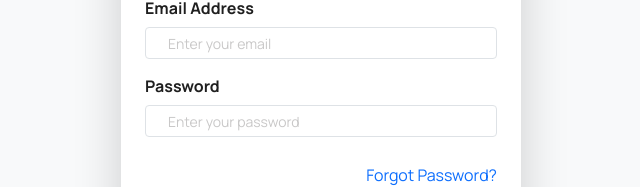
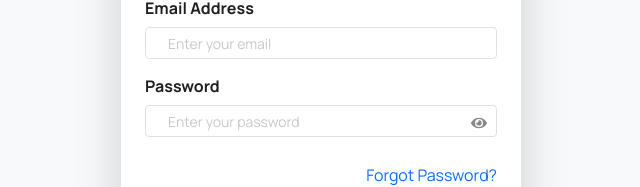
Before and after one commit to Prateek2392001/TeacherAdminPanel, a React (Vite) app: page /signin in a window 1280 px wide. Shown: the part 298-485 px from the top of the page, without its empty margins (319-959 px from the left). Built offline with nearby package versions, Linux system fonts and the light colour scheme.

Commit message:
fix error

```diff
--- a/src/components/SignIn/SignIn.jsx
+++ b/src/components/SignIn/SignIn.jsx
@@ -3,6 +3,8 @@ import { Link, useNavigate } from "react-router-dom";
 import "bootstrap/dist/css/bootstrap.min.css";
 import axios from "axios";
 import Cookies from "js-cookie";
+import { FaEye, FaEyeSlash } from "react-icons/fa";
+import { api } from "../api";
 
 const SignIn = () => {
   const navigate = useNavigate();
@@ -12,6 +14,7 @@ const SignIn = () => {
   });
   const [loading, setLoading] = useState(false);
   const [error, setError] = useState("");
+  const [showPassword, setShowPassword] = useState(false);
   // const [courses, setCourses] = useState([]); // To store course data
 
   // Handle input change
@@ -29,13 +32,10 @@ const SignIn = () => {
     setError("");
 
     try {
-      const response = await axios.post(
-        "https://educationapp-2v1l.onrender.com/api/instructor/login", // API URL for instructor login
-        {
-          email: formData.email,
-          password: formData.password,
-        }
-      );
+      const response = await axios.post(`${api}/instructor/login`, {
+        email: formData.email,
+        password: formData.password,
+      });
 
       if (response.data.status === 1) {
         const { token } = response.data;
@@ -71,11 +71,10 @@ const SignIn = () => {
               required
             />
           </div>
-
-          <div className="mb-3">
+          <div className="mb-3 position-relative">
             <label className="form-label fw-bold">Password</label>
             <input
-              type="password"
+              type={showPassword ? "text" : "password"}
               name="password"
               className="form-control"
               placeholder="Enter your password"
@@ -83,6 +82,18 @@ const SignIn = () => {
               onChange={handleChange}
               required
             />
+            <span
+              onClick={() => setShowPassword(!showPassword)}
+              style={{
+                position: "absolute",
+                right: "10px",
+                top: "35px",
+                cursor: "pointer",
+                color: "#888",
+              }}
+            >
+              {showPassword ? <FaEyeSlash /> : <FaEye />}
+            </span>
           </div>
 
           <div className="mb-3 d-flex justify-content-between align-items-center">
```
